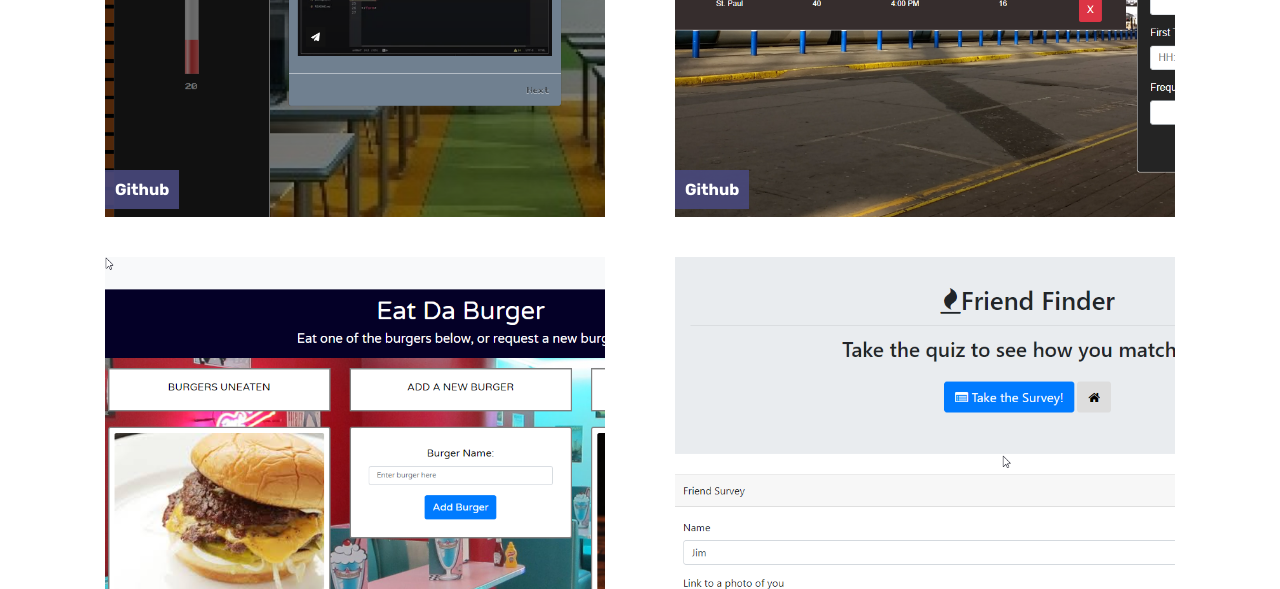
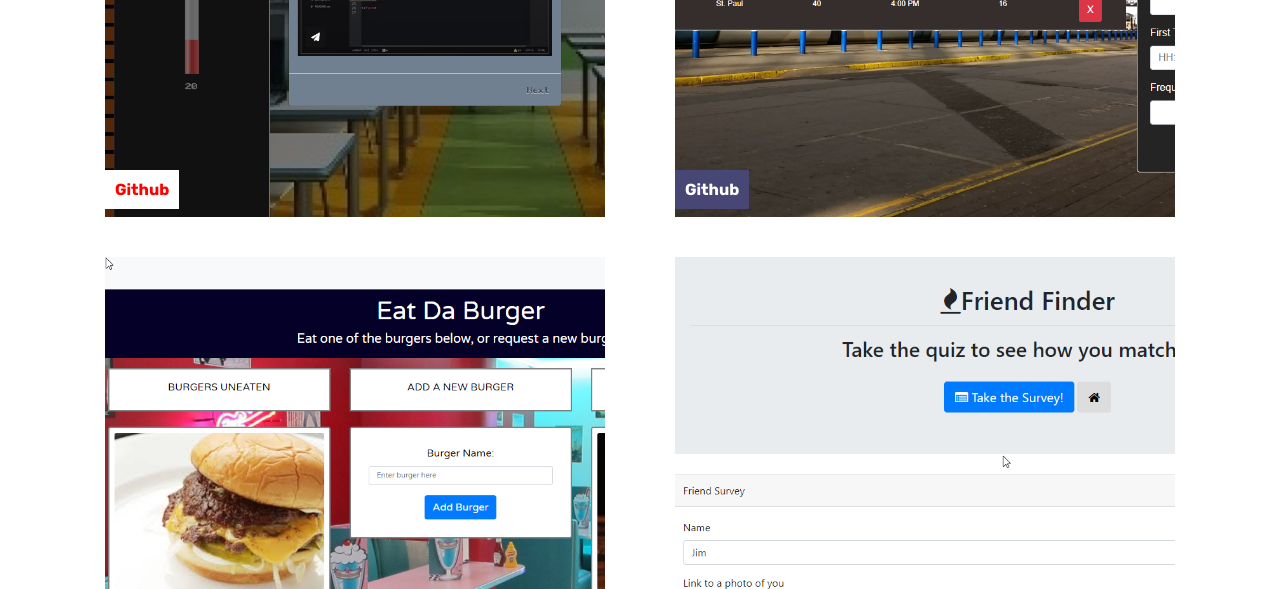
Before and after one commit to evanjo03/evanjo03.github.io, a plain HTML site: page index.html in a window 1280 px wide. In both pictures the pointer is over the element 142 px from the left and 3203 px from the top of the page. Shown: the part 3014-3603 px from the top of the page. Drawn offline with nearby package versions, Linux system fonts and the light colour scheme.

Commit message:
fixed hover

```diff
--- a/assets/css/style.css
+++ b/assets/css/style.css
@@ -37,6 +37,11 @@ h6 {
     background: rgb(73,73,125,.9);
     color: white;
     font-weight: 700;
+}
+
+h6:hover {
+    background: #fff;
+    color: red;
 }
 
 
```
